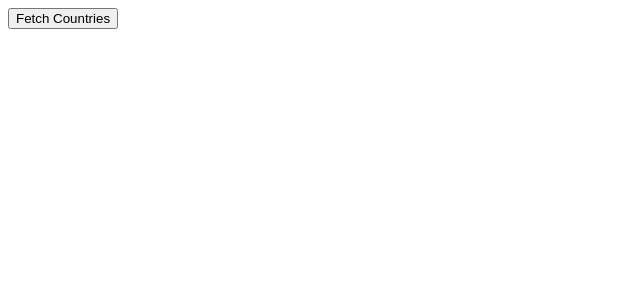
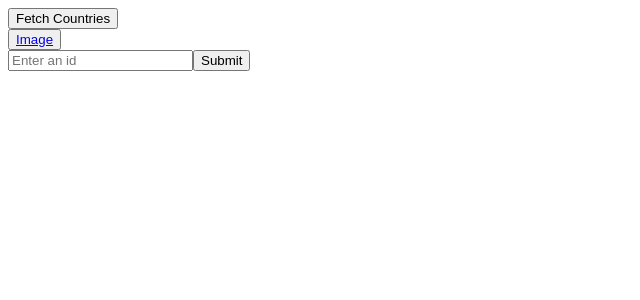
Before and after one commit to shivam-S-bisht/next-gql, a Next.js app: page /home in a window 1280 px wide. Shown: the top 300 px of the page, without its empty margins (0-640 px from the left). Built offline with nearby package versions, Linux system fonts and the light colour scheme.

Commit message:
some changes and playarounds with routes

```diff
--- a/pages/home/index.js
+++ b/pages/home/index.js
@@ -1,6 +1,8 @@
-import { useLazyQuery, gql } from "@apollo/client"
+import { gql } from "@apollo/client"
+import Link from "next/link"
 import client from "../../apollo-client"
-import { useState } from "react"
+import { useState, useRef, useEffect } from "react"
+import { useRouter } from "next/router"
 // import { GET_ALL_USERS_AND_TODOS } from "../../gql/queries/get-all-users-and-todos"
 
 function Home() {
@@ -13,24 +15,39 @@ function Home() {
           emoji
         }
       }`
-    // const [getCountries, { loading, data }] = useLazyQuery(GET_COUNTIRIES)
+
     const [countries, setCountries] = useState([])
+    const router = useRouter()
+    const dynamicRouteId = useRef()
 
-    const handleOnClick = async () => {
+    useEffect(function () {
+        console.log("wefionwefoinwrgoinwrgoinwroignwroign")
+    }, [])
+
+    async function handleOnClick(){
         client.query({
             query: GET_COUNTIRIES
         }).then(res=>{
-            console.log(res)
             setCountries(res.data.countries)
         })
+    }
+
+    function handleSubmitForm (e) {
+        e.preventDefault()
+        router.push(`dynamic/${dynamicRouteId.current.value}`)
+        dynamicRouteId.current.value = ""
     }
 
     return (
         <>
             <button onClick={handleOnClick} style={{display: "block"}}>Fetch Countries</button>
+            <button style={{display: "block"}}><Link href="/image">Image</Link></button>
+            <form onSubmit={handleSubmitForm}>
+                <input type="text" ref={dynamicRouteId} placeholder="Enter an id" />
+                <input type="submit" value="Submit" />
+            </form>
             {
                 countries?.map((country, idx) => {
-                    console.log(country)
                     return (
                         <div key={idx} style={{border: "1px solid red", display: "inline-block", margin: 10}}>
                             <p style={{display: "inline-block", margin: "0px 10px"}}>{country.code}</p>
```
Also changed, not shown: pages/about.js (deleted, +0 -7 lines), pages/dynamic/[id].js (added, +12 -0 lines), pages/image/index.js (added, +14 -0 lines), 1 other file (tests, documents, lock files or other folders).
